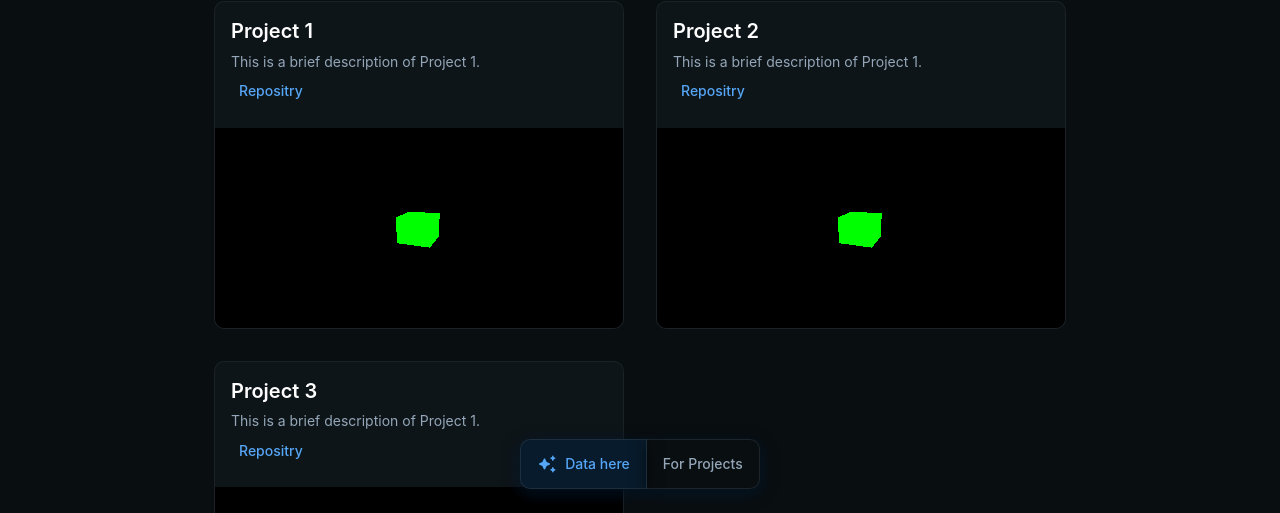
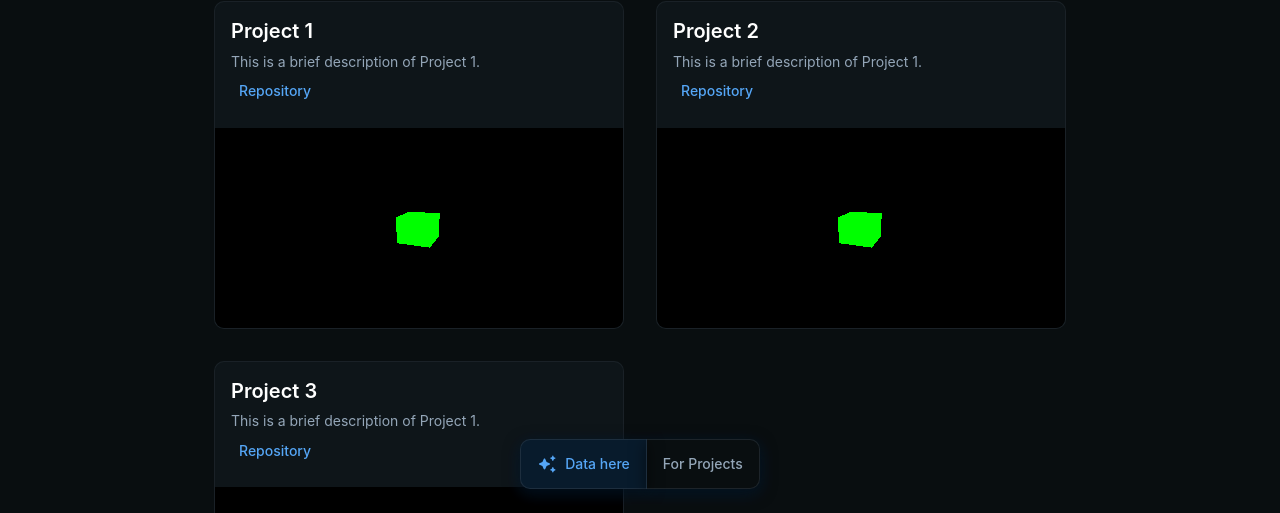
Before and after one commit to ddcsoftdev/portfolio-web, a React (Vite) app: page / in a window 1280 px wide. Shown: the part 287-800 px from the top of the page. Built offline with nearby package versions, Linux system fonts and the light colour scheme.

Commit message:
fixing grammar

```diff
--- a/src/components/PortfolioCard.jsx
+++ b/src/components/PortfolioCard.jsx
@@ -42,7 +42,7 @@ const PortfolioCard = ({ title, description, tags, technologyStack}) => {
                         {description}
                     </Typography>
                     {/* Display tags and technology stack */}
-                    <Button>Repositry</Button>
+                    <Button>Repository</Button>
                 </CardContent>
                 <My3DModel boxWidth={width}/>
             </CardActionArea>
--- a/src/components/landing-page/LandingPage.jsx
+++ b/src/components/landing-page/LandingPage.jsx
@@ -124,7 +124,6 @@ export default function LandingPage() {
       <NavBar mode={mode} toggleColorMode={toggleColorMode} />
         <Header/>
       <Box width={width} sx={{ bgcolor: 'background.default' }}>
-
           <Container sx={{ py: 8 }} maxWidth="md">
               {/* End hero unit */}
               <PortfolioGrid projects={projects} />
```
